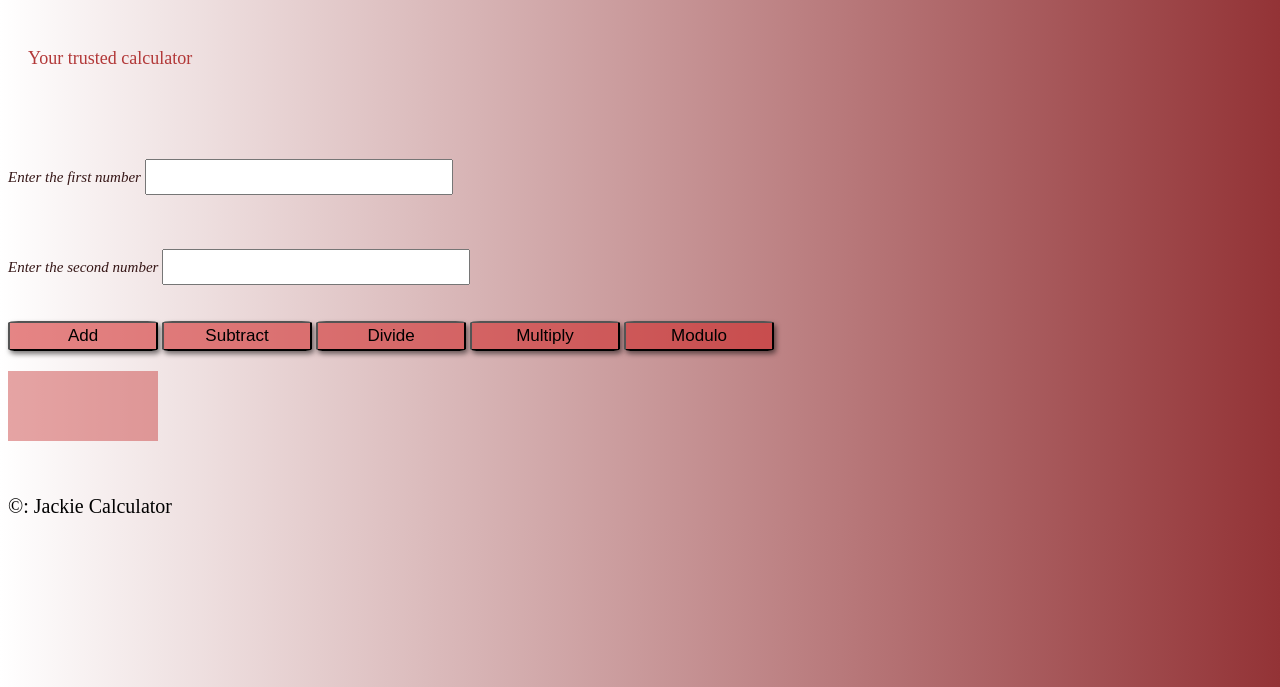
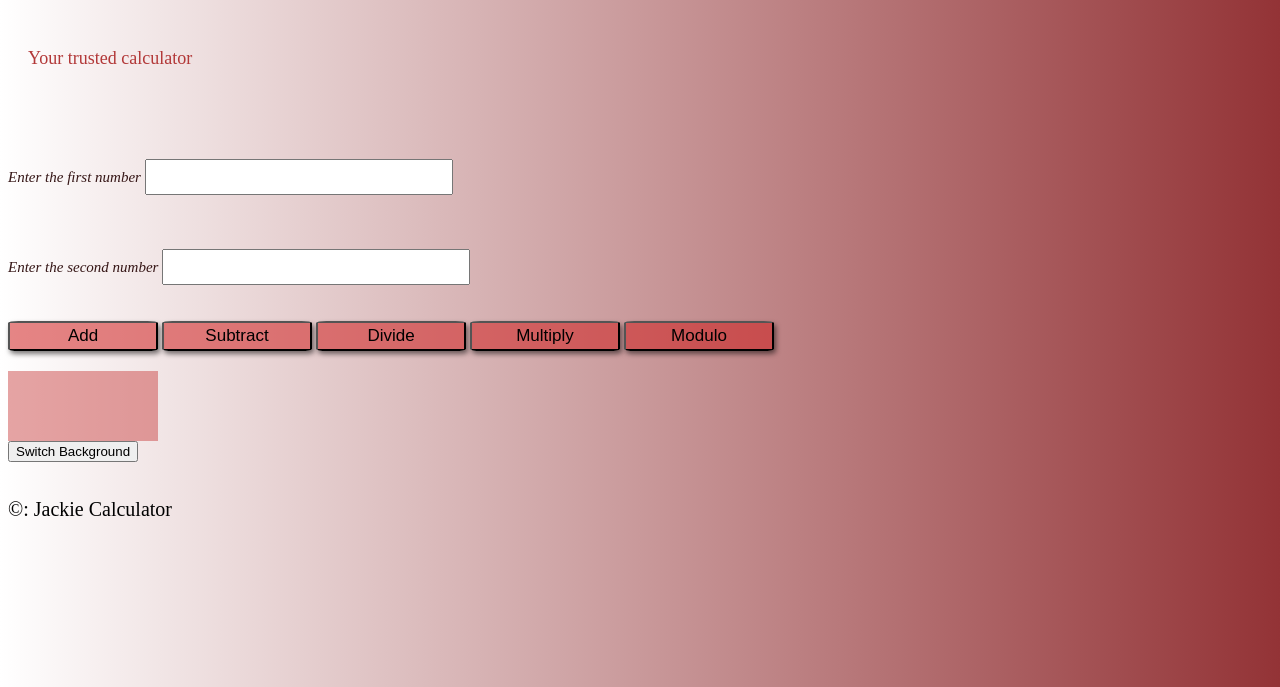
Before and after one commit to Quill241/Jackie-Calculator, a plain HTML site: page index.html in a window 1280 px wide. Shown: the part 113-800 px from the top of the page. Drawn offline with Linux system fonts and the light colour scheme.

Commit message:
modified index.html page

```diff
--- a/index.html
+++ b/index.html
@@ -31,6 +31,8 @@
         <div id="output">
 
         </div>
+
+        <button class="btn2" onclick="darkMode()">Switch Background</button>
 <br><br><br>
         <footer>
             &copy: Jackie Calculator
```
